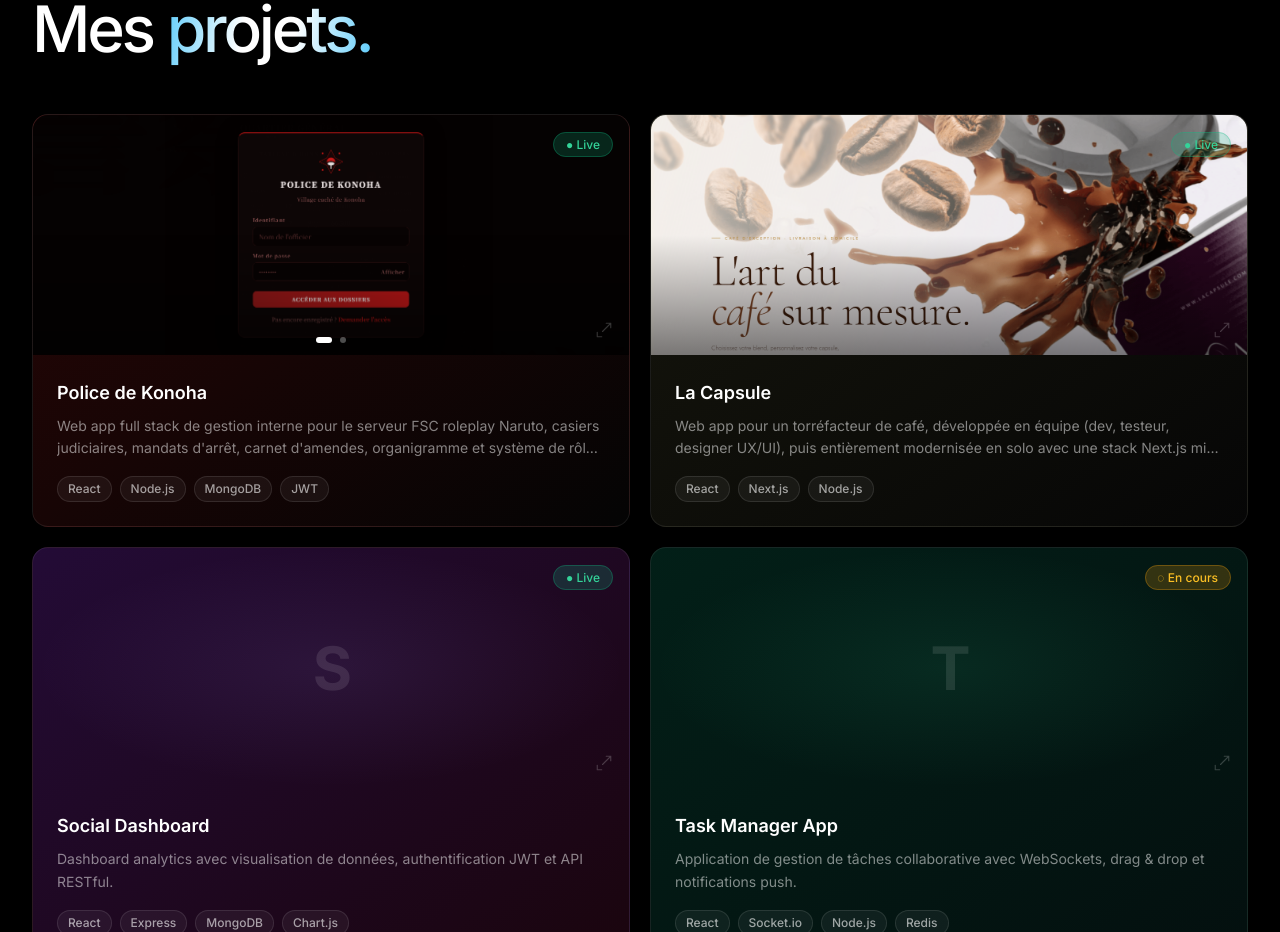
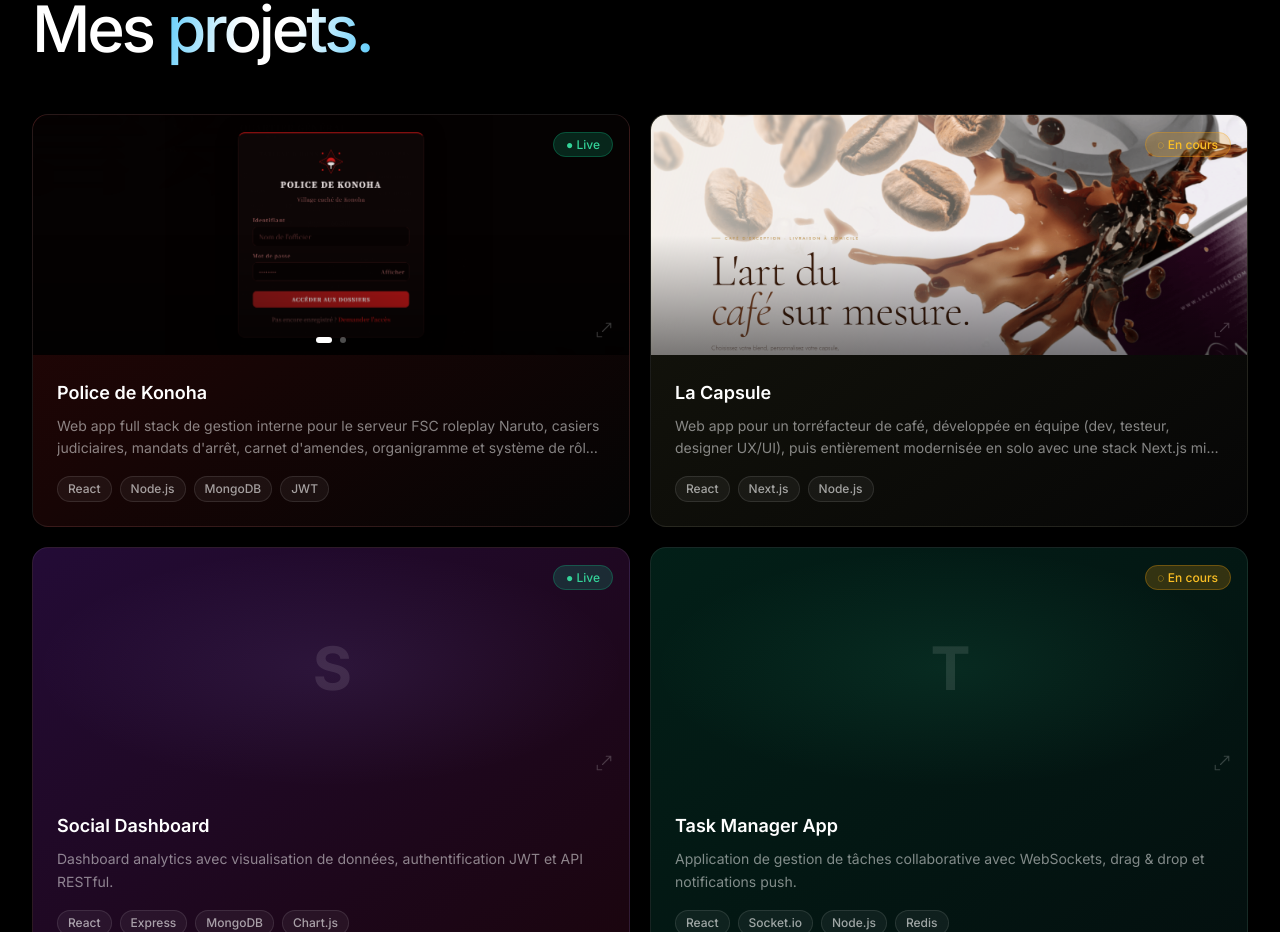
Before and after one commit to DHBoris/portfolio-frontend, a React (Vite) app: page / in a window 1280 px wide. Shown: the part 1120-2052 px from the top of the page. Built offline with nearby package versions, Linux system fonts and the light colour scheme.

Commit message:
feat: la capsule status en cours and dual repo buttons

```diff
--- a/src/components/Projects.tsx
+++ b/src/components/Projects.tsx
@@ -74,7 +74,7 @@ function Carousel({ images, title }: { images: ImageEntry[]; title: string }) {
 }
 
 function ProjectModal({ project, onClose }: { project: Project; onClose: () => void }) {
-  const { title, desc, tags, accent, status, demo, repo, images, color, server } = project;
+  const { title, desc, tags, accent, status, demo, repo, repoBack, images, color, server } = project;
 
   useEffect(() => {
     const onKey = (e: KeyboardEvent) => { if (e.key === 'Escape') onClose(); };
@@ -88,6 +88,7 @@ function ProjectModal({ project, onClose }: { project: Project; onClose: () => v
 
   const hasDemoLink = demo !== '#';
   const hasRepoLink = repo !== '#';
+  const hasRepoBack = !!repoBack;
 
   return (
     <motion.div
@@ -199,7 +200,20 @@ function ProjectModal({ project, onClose }: { project: Project; onClose: () => v
                   rel="noopener noreferrer"
                   className="flex items-center gap-2 rounded-full px-5 py-2.5 text-sm font-medium border border-white/15 hover:border-white/30 text-white/60 hover:text-white transition-all duration-200"
                 >
-                  Code source
+                  {hasRepoBack ? 'Front' : 'Code source'}
+                  <svg width="14" height="14" viewBox="0 0 24 24" fill="currentColor" aria-hidden="true">
+                    <path d="M12 2C6.477 2 2 6.477 2 12c0 4.42 2.865 8.17 6.839 9.49.5.092.682-.217.682-.482 0-.237-.008-.866-.013-1.7-2.782.604-3.369-1.34-3.369-1.34-.454-1.156-1.11-1.464-1.11-1.464-.908-.62.069-.608.069-.608 1.003.07 1.531 1.03 1.531 1.03.892 1.529 2.341 1.087 2.91.832.092-.647.35-1.088.636-1.338-2.22-.253-4.555-1.11-4.555-4.943 0-1.091.39-1.984 1.029-2.683-.103-.253-.446-1.27.098-2.647 0 0 .84-.269 2.75 1.025A9.578 9.578 0 0 1 12 6.836c.85.004 1.705.115 2.504.337 1.909-1.294 2.747-1.025 2.747-1.025.546 1.377.202 2.394.1 2.647.64.699 1.028 1.592 1.028 2.683 0 3.842-2.339 4.687-4.566 4.935.359.309.678.919.678 1.852 0 1.336-.012 2.415-.012 2.743 0 .267.18.578.688.48C19.138 20.167 22 16.418 22 12c0-5.523-4.477-10-10-10z" />
+                  </svg>
+                </a>
+              )}
+              {hasRepoBack && (
+                <a
+                  href={repoBack}
+                  target="_blank"
+                  rel="noopener noreferrer"
+                  className="flex items-center gap-2 rounded-full px-5 py-2.5 text-sm font-medium border border-white/15 hover:border-white/30 text-white/60 hover:text-white transition-all duration-200"
+                >
+                  Back
                   <svg width="14" height="14" viewBox="0 0 24 24" fill="currentColor" aria-hidden="true">
                     <path d="M12 2C6.477 2 2 6.477 2 12c0 4.42 2.865 8.17 6.839 9.49.5.092.682-.217.682-.482 0-.237-.008-.866-.013-1.7-2.782.604-3.369-1.34-3.369-1.34-.454-1.156-1.11-1.464-1.11-1.464-.908-.62.069-.608.069-.608 1.003.07 1.531 1.03 1.531 1.03.892 1.529 2.341 1.087 2.91.832.092-.647.35-1.088.636-1.338-2.22-.253-4.555-1.11-4.555-4.943 0-1.091.39-1.984 1.029-2.683-.103-.253-.446-1.27.098-2.647 0 0 .84-.269 2.75 1.025A9.578 9.578 0 0 1 12 6.836c.85.004 1.705.115 2.504.337 1.909-1.294 2.747-1.025 2.747-1.025.546 1.377.202 2.394.1 2.647.64.699 1.028 1.592 1.028 2.683 0 3.842-2.339 4.687-4.566 4.935.359.309.678.919.678 1.852 0 1.336-.012 2.415-.012 2.743 0 .267.18.578.688.48C19.138 20.167 22 16.418 22 12c0-5.523-4.477-10-10-10z" />
                   </svg>
--- a/src/data/portfolio.ts
+++ b/src/data/portfolio.ts
@@ -58,9 +58,10 @@ export const projects: Project[] = [
     tags: ['React', 'Next.js', 'Node.js'],
     color: 'from-[#1c1c10]/80 to-neutral-950/60',
     accent: '#c9a96e',
-    status: 'Live',
+    status: 'En cours',
     demo: '#',
     repo: 'https://github.com/DHBoris/la-capsule-frontend',
+    repoBack: 'https://github.com/DHBoris/la-capsule-backend',
     images: ['/images/la-capsule-landing.png'],
   },
   {
--- a/src/types/index.ts
+++ b/src/types/index.ts
@@ -24,6 +24,7 @@ export interface Project {
   status: 'Live' | 'En cours';
   demo: string;
   repo: string;
+  repoBack?: string;
   images?: Array<string | { src: string; contain?: boolean }>;
   server?: ProjectServer;
 }
```
